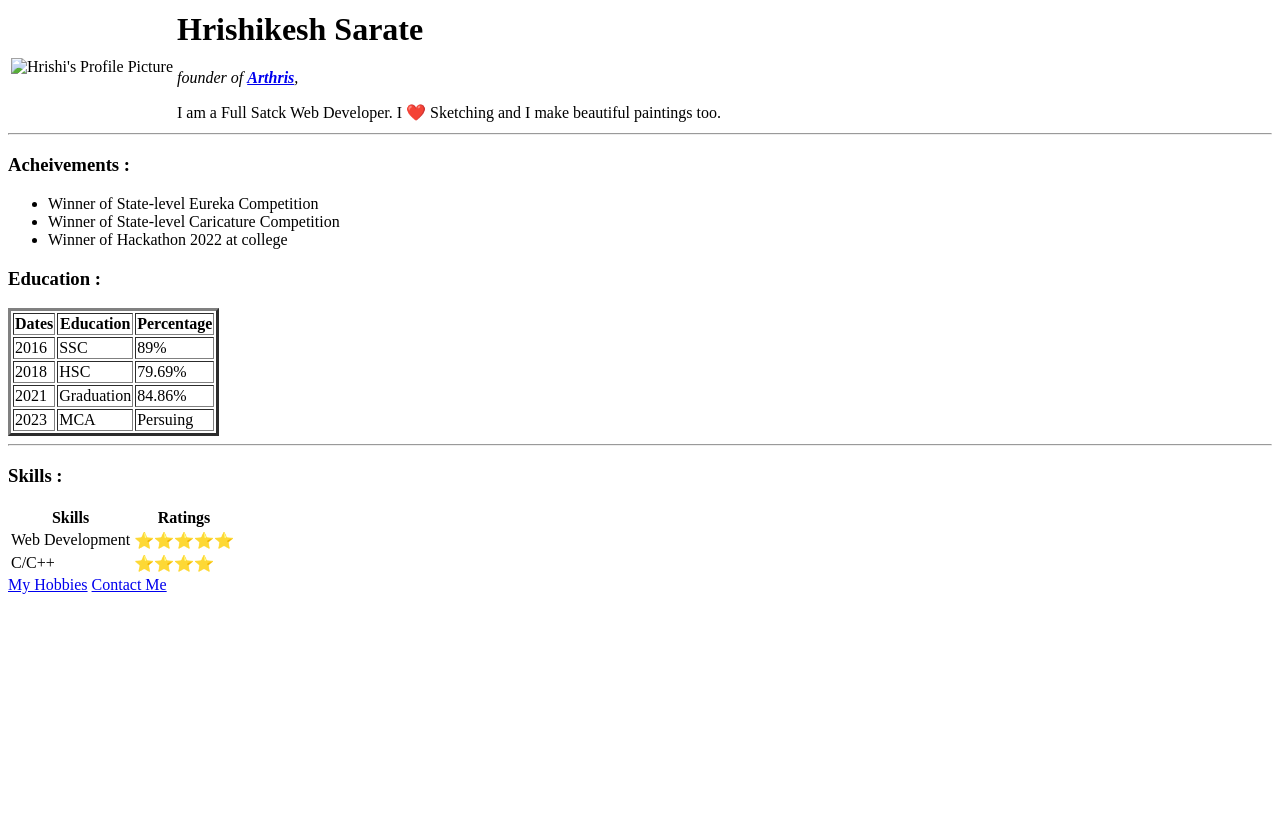
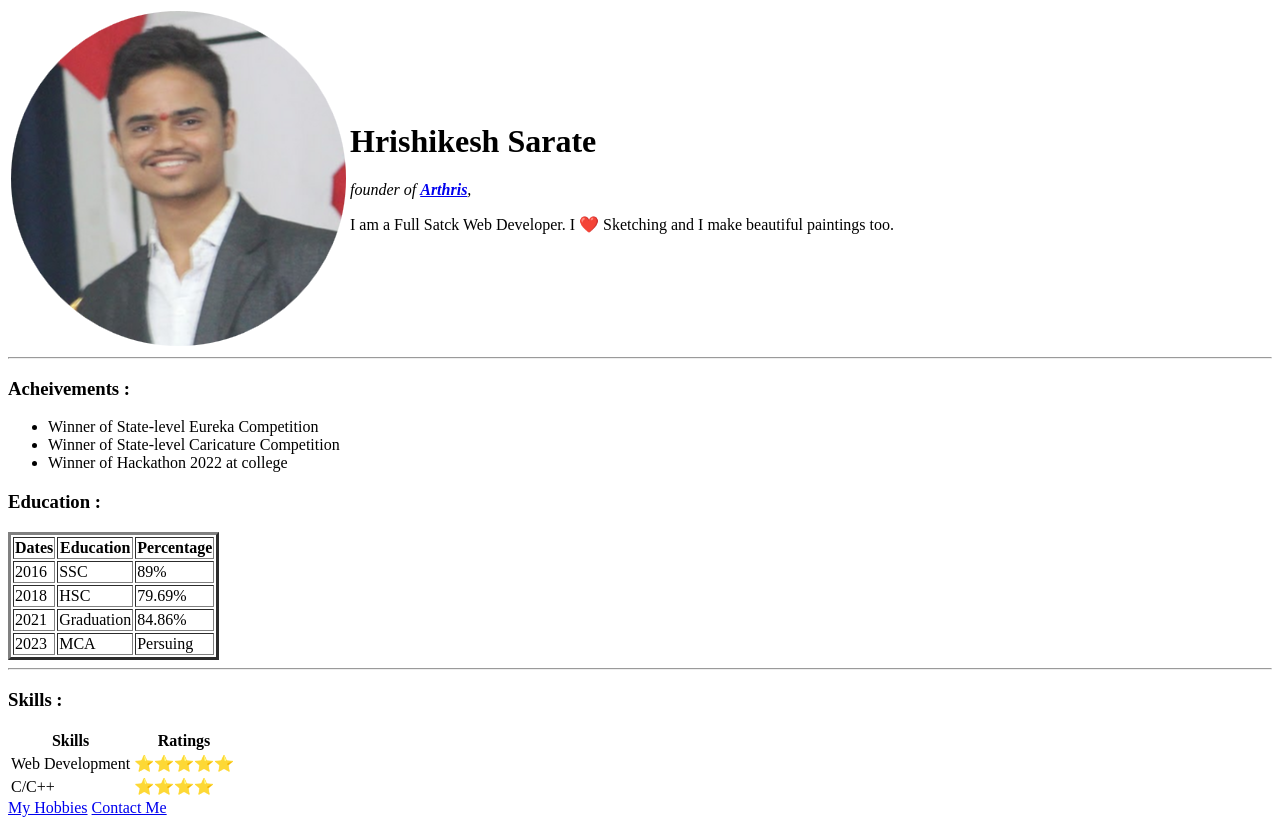
Before and after one commit to HrishikeshSarate/CV, a plain HTML site: page index.html in a window 1280 px wide. Before the commit the page ends 800 px from the top, so only its background shows below. Drawn offline with Linux system fonts and the light colour scheme; files whose address does not match are found by name.

Commit message:
Update index.html

```diff
--- a/index.html
+++ b/index.html
@@ -9,7 +9,7 @@
  <body>
      <table>
      <tr>
-         <td> <img src="/images/Screenshot 2022-05-01 071027.png" alt="Hrishi's Profile Picture"></td>
+         <td> <img src="images/https://github.com/HrishikeshSarate/CV/blob/main/images/Screenshot%202022-05-01%20102024-modified.png" alt="Hrishi's Profile Picture"></td>
          <td><h1>Hrishikesh Sarate</h1>
          <p><em>founder of <strong><a href="http://127.0.0.1:5500/Arthris.html">Arthris</a></strong>,</em></p>
          <p> I am a Full Satck Web Developer. I ❤️ Sketching and I make beautiful paintings too.</p>
```
